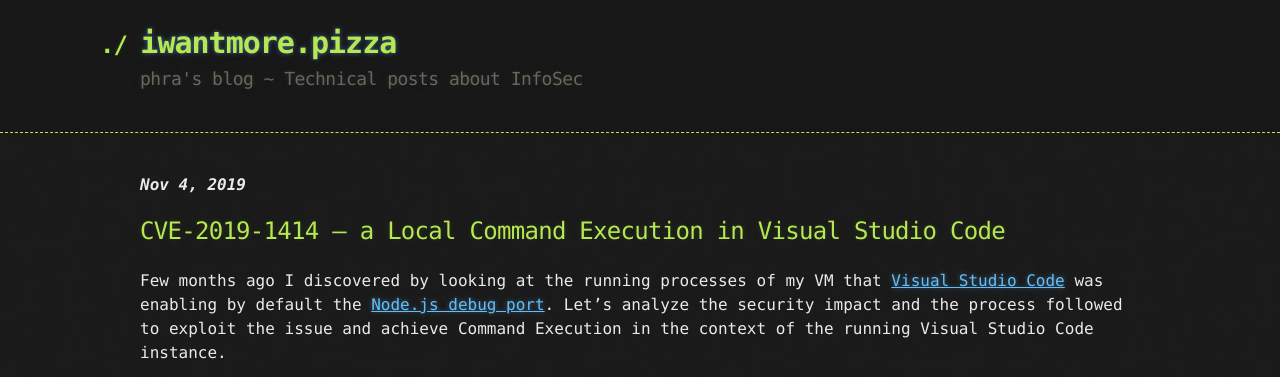
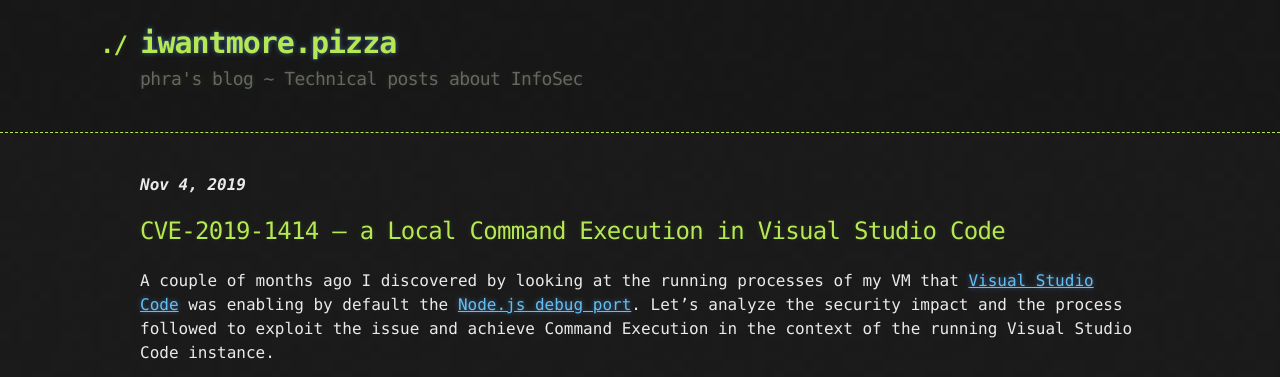
Before and after one commit to phra/phra.github.io, a Jekyll site: the page built from posts/cve-2019-1414.md, in a window 1280 px wide and 900 px high, cut to the strip 0-377 px from the top of the window. Built offline with Jekyll 4.4.1, drawn with Linux system fonts in a browser that asks for light colours.

Commit message:
Update cve-2019-1414.md

```diff
--- a/posts/cve-2019-1414.md
+++ b/posts/cve-2019-1414.md
@@ -6,7 +6,7 @@
 
 ## CVE-2019-1414 — a Local Command Execution in Visual Studio Code
 
-Few months ago I discovered by looking at the running processes of my VM that [Visual Studio Code](https://code.visualstudio.com/) was enabling by default the [Node.js debug port](https://nodejs.org/en/docs/guides/debugging-getting-started/). Let's analyze the security impact and the process followed to exploit the issue and achieve Command Execution in the context of the running Visual Studio Code instance.
+A couple of months ago I discovered by looking at the running processes of my VM that [Visual Studio Code](https://code.visualstudio.com/) was enabling by default the [Node.js debug port](https://nodejs.org/en/docs/guides/debugging-getting-started/). Let's analyze the security impact and the process followed to exploit the issue and achieve Command Execution in the context of the running Visual Studio Code instance.
 
 <script id="asciicast-PeDRogrDXQLbVb0A7hbLiXlNk" src="https://asciinema.org/a/PeDRogrDXQLbVb0A7hbLiXlNk.js" async></script>
 
```
